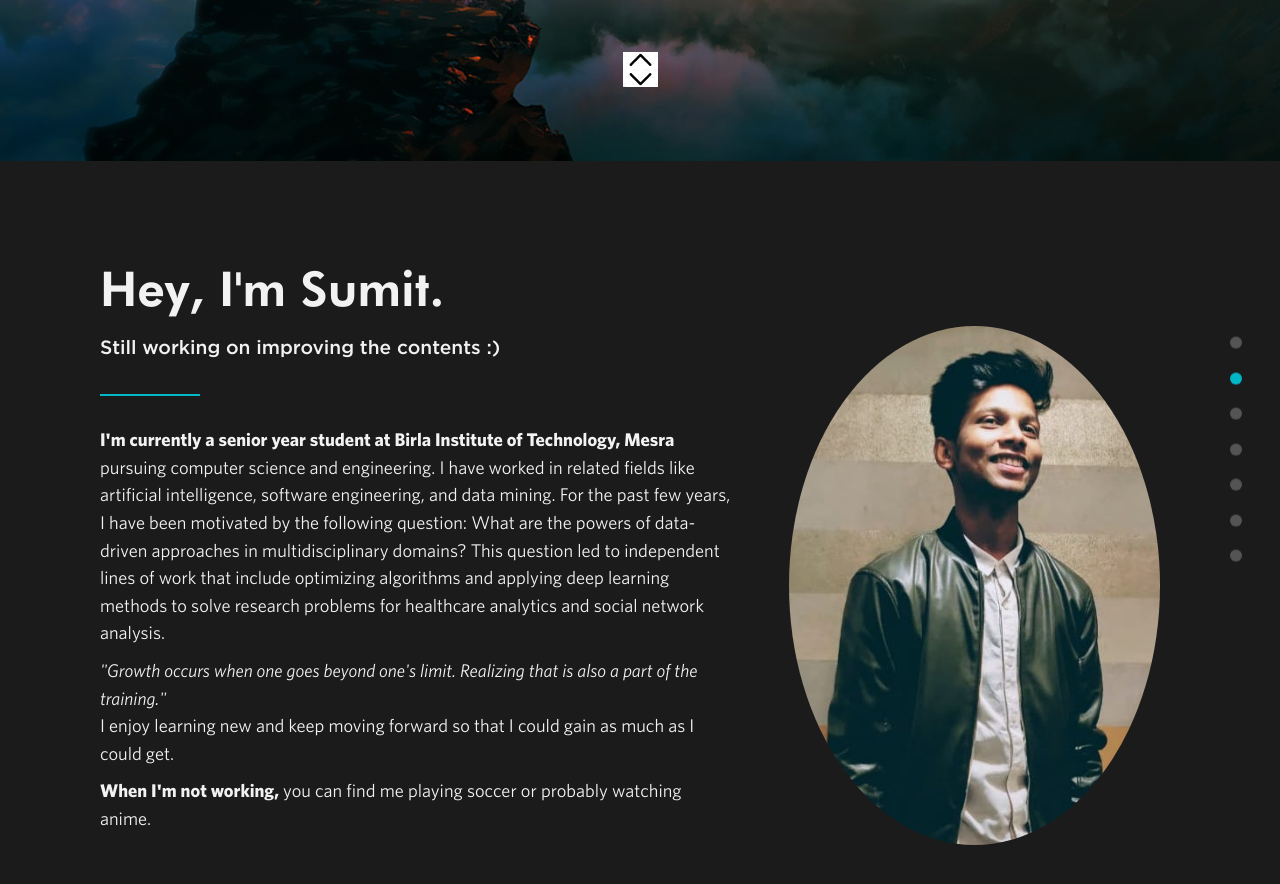
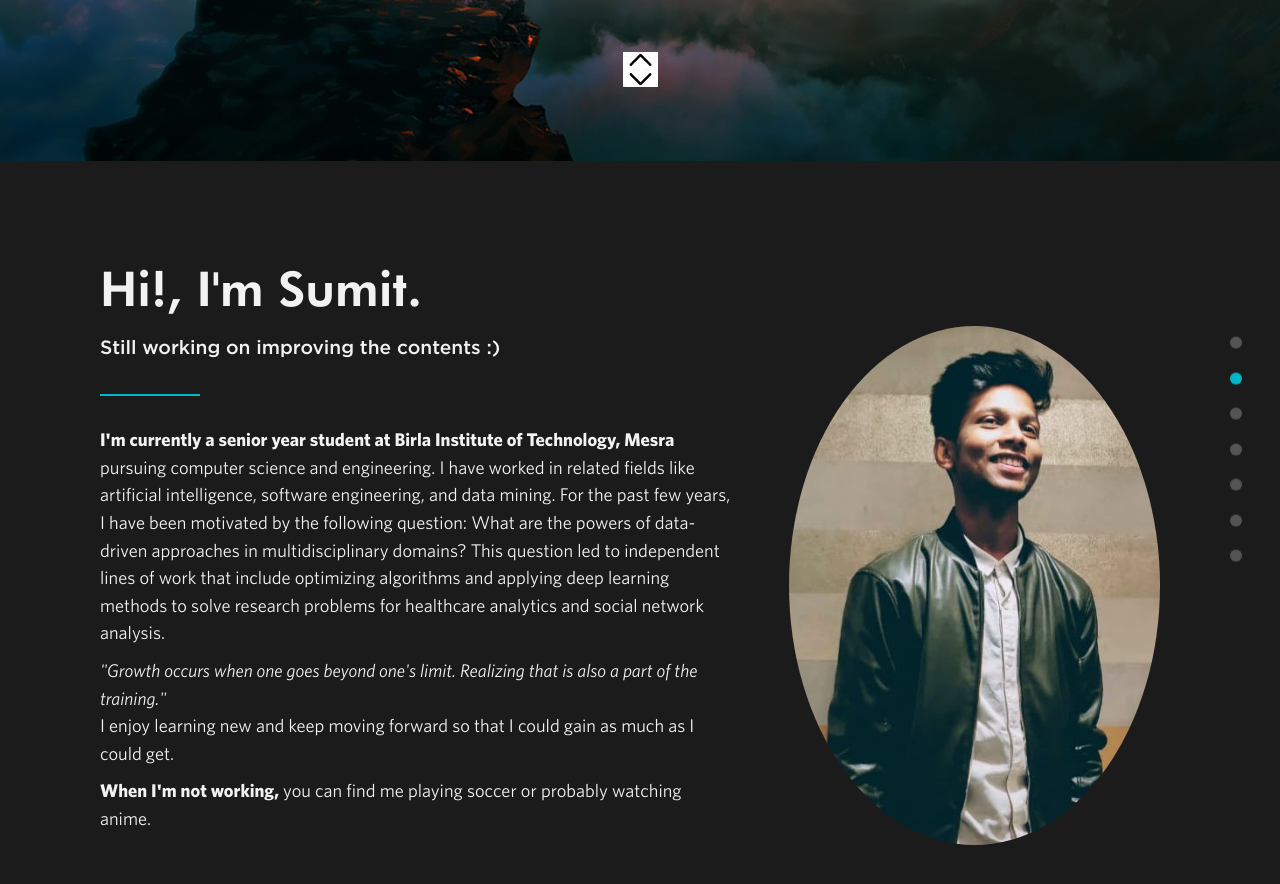
Before and after one commit to sumit6597/sumit6597.github.io, a Jekyll site: the page built from index.html, in a window 1280 px wide and 900 px high, scrolled down 768 px. Shown: the top 884 px of the window. Built offline with Jekyll 4.4.1, drawn with Linux system fonts in a browser that asks for light colours; nearby versions of some CDN libraries.

Commit message:
Update about.html

```diff
--- a/_includes/about.html
+++ b/_includes/about.html
@@ -1,7 +1,7 @@
 <section id="about-section" class="section">
   <div class="section-wrapper">
     <div class="fade-in">
-      <h1 class="section-heading">Hey, I'm Sumit.</h1>
+      <h1 class="section-heading">Hi!, I'm Sumit.</h1>
       <h3 class="section-subheading">Still working on improving the contents :)  </h3>
       <span class="divider"></span>
       <div class="about-wrapper">
```
